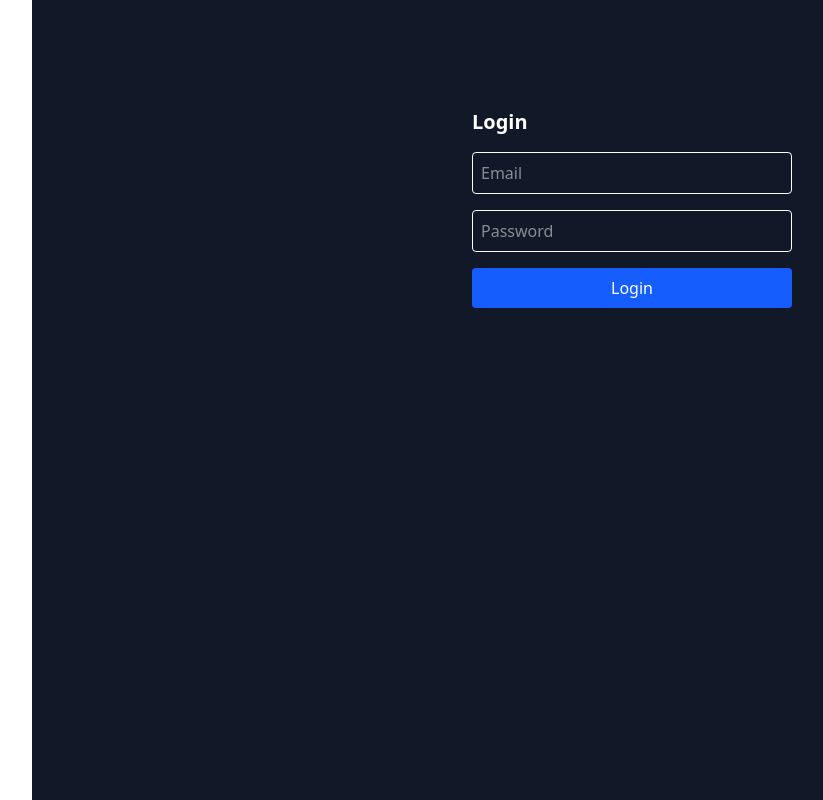
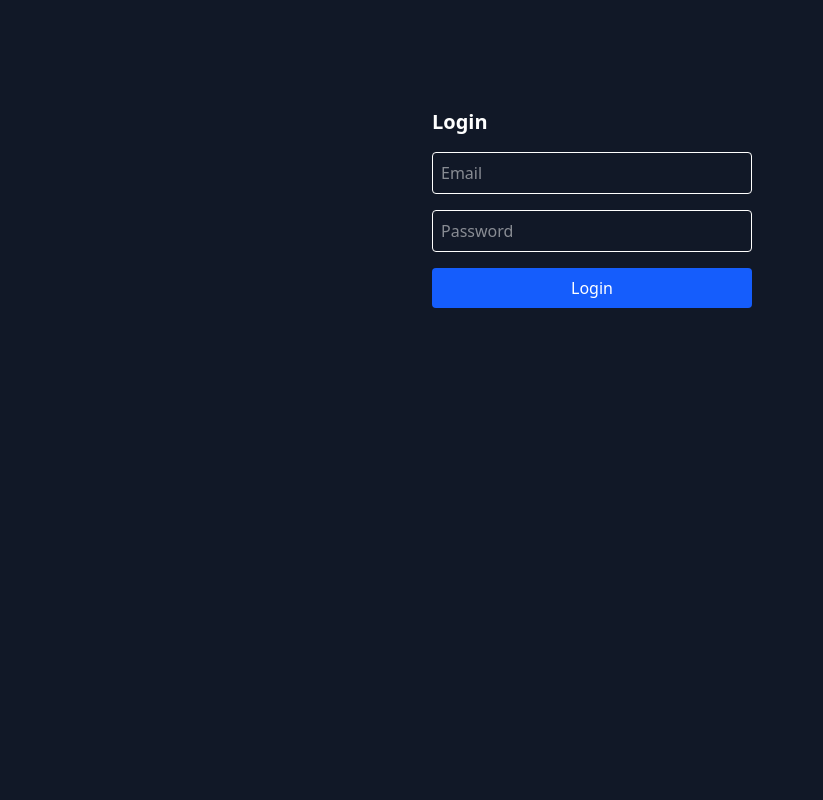
Before and after one commit to Abdelrahman-ali-ahmed/portoflio-dashboard, a React (Vite) app: page / in a window 1280 px wide. Shown: the whole page, without its empty margins (48-871 px from the left). Built offline with nearby package versions, Linux system fonts and the light colour scheme.

Commit message:
27/7/2025

```diff
--- a/src/Layout/MainLayout.tsx
+++ b/src/Layout/MainLayout.tsx
@@ -7,11 +7,11 @@ import type { RootState } from '../redux/store';
 export default function MainLayout() {
   const isDark = useSelector((state: RootState) => state.dark.value);
   const open = useSelector((state: RootState) => state.open.value);
-
+const login = useSelector((state: RootState) => state.login.value);
   return (
     <div className="flex min-h-screen">
       <SideBar />
-      <div className={`flex-1 p-7  ${isDark?"bg-[#111827] text-white":"bg-white text-blue-500 "} ${open?"ml-70":"ml-20" } duration-300`}>
+      <div className={`flex-1 p-7  ${isDark?"bg-[#111827] text-white":"bg-white text-blue-500 "} ${login?open?"ml-70":"ml-20":"" } duration-300`}>
         <Outlet />
       </div>
     </div>
```
